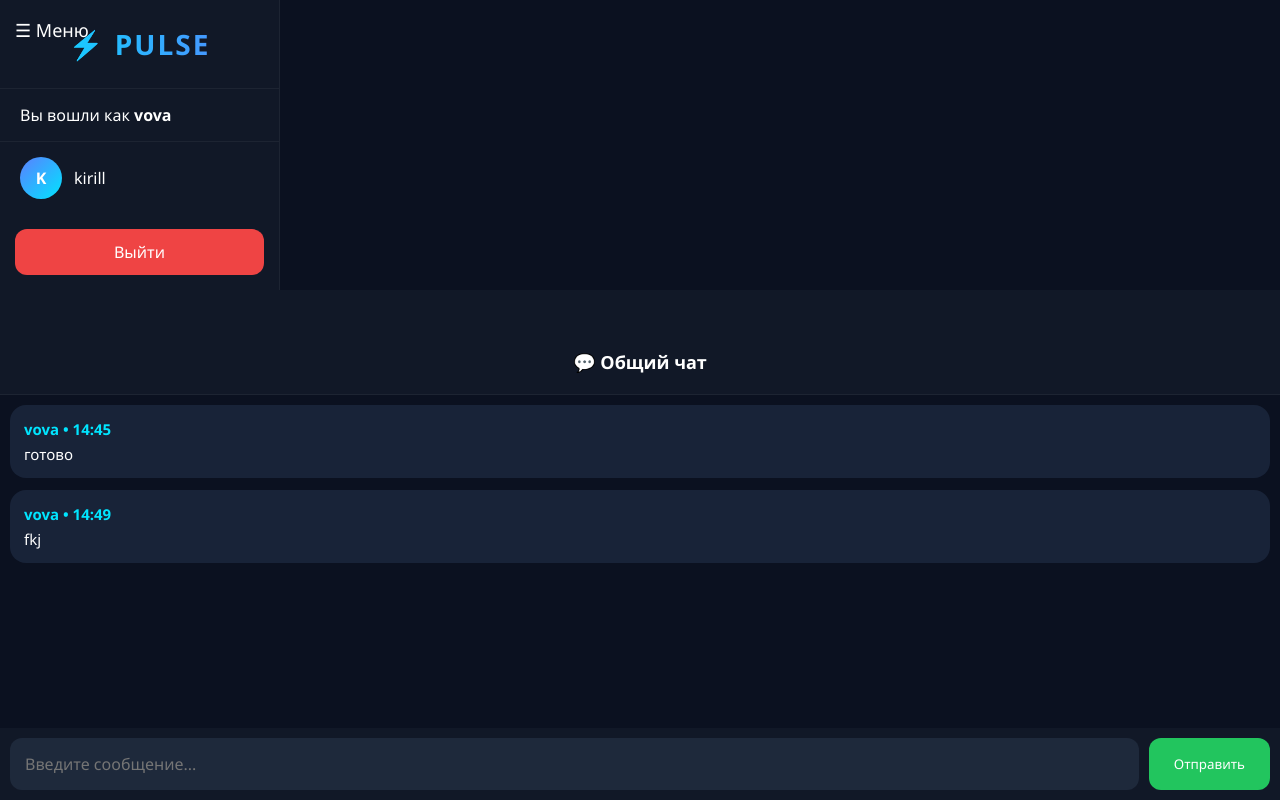
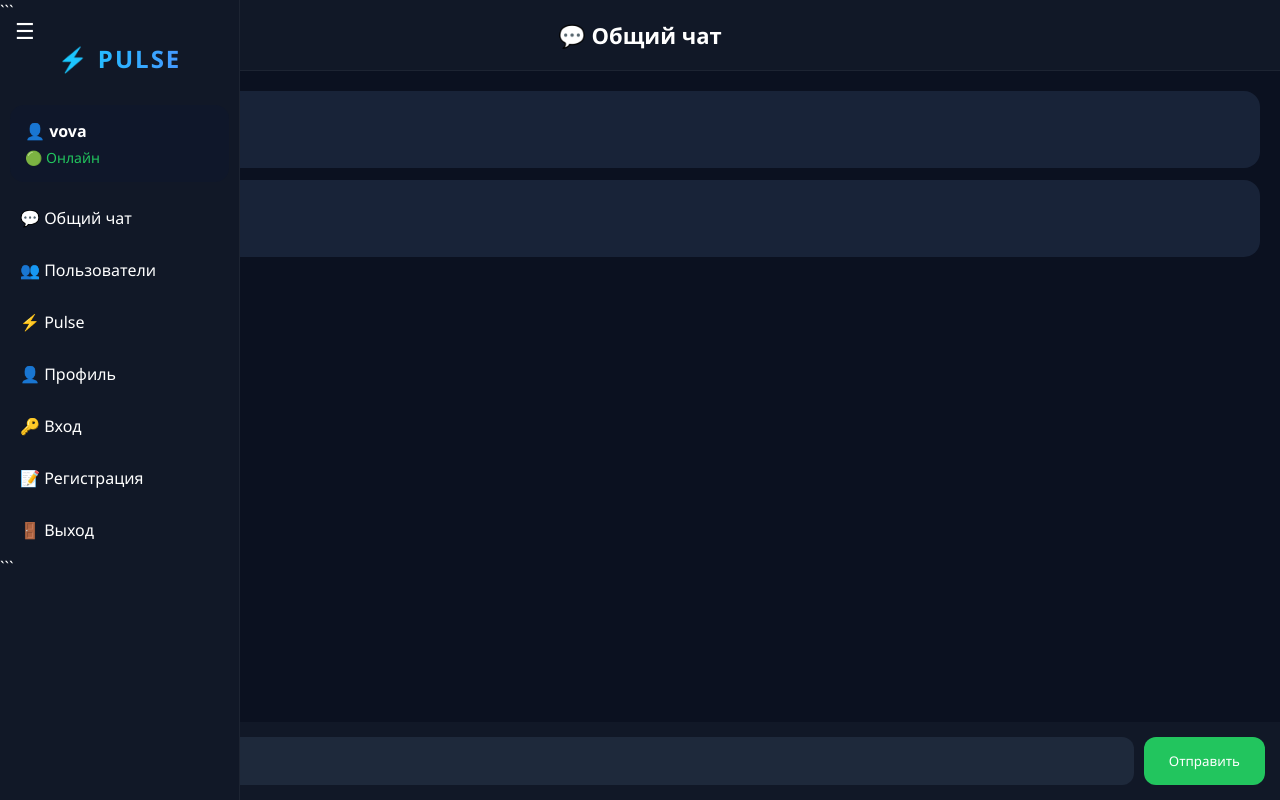
Before and after one commit to gomqq/MyMessenger, a Flask app: page /chat in a window 1280 px wide. Run offline with Flask 3, Linux system fonts and the light colour scheme; a user stored in the database is signed in; data comes from the database, SQL or seed files in the repository.

Commit message:
fix chat

```diff
--- a/templates/chat.html
+++ b/templates/chat.html
@@ -1,118 +1,26 @@
-<!DOCTYPE html>
+{% extends "base.html" %}
 
-<html lang="ru">
-<head>
-<meta charset="UTF-8">
-<meta name="viewport" content="width=device-width, initial-scale=1.0">
-<title>Pulse Chat</title>
+{% block title %}
+Общий чат
+{% endblock %}
+
+{% block head %}
 
 <style>
 
-*{
-    margin:0;
-    padding:0;
-    box-sizing:border-box;
-    font-family:'Segoe UI',sans-serif;
-}
-
-body{
-    background:#0b1120;
-    color:white;
-}
-
-.wrapper{
-    display:flex;
-    height:100vh;
-}
-
-.sidebar{
-    width:280px;
-    background:#111827;
-    border-right:1px solid rgba(255,255,255,.05);
+.chat-area{
     display:flex;
     flex-direction:column;
-}
-
-.logo{
-    padding:25px;
-    font-size:28px;
-    font-weight:800;
-    text-align:center;
-    letter-spacing:2px;
-
-    background:linear-gradient(
-        90deg,
-        #00e5ff,
-        #5b7fff
-    );
-
-    -webkit-background-clip:text;
-    -webkit-text-fill-color:transparent;
-}
-
-.user-info{
-    padding:15px 20px;
-    border-top:1px solid rgba(255,255,255,.05);
-    border-bottom:1px solid rgba(255,255,255,.05);
-}
-
-.users{
-    flex:1;
-    overflow-y:auto;
-}
-
-.user{
-    display:flex;
-    align-items:center;
-    gap:12px;
-    padding:15px 20px;
-    text-decoration:none;
-    color:white;
-}
-
-.user:hover{
-    background:#182338;
-}
-
-.avatar{
-    width:42px;
-    height:42px;
-    border-radius:50%;
-    display:flex;
-    justify-content:center;
-    align-items:center;
-    font-weight:bold;
-
-    background:linear-gradient(
-        135deg,
-        #5b7fff,
-        #00e5ff
-    );
-}
-
-.logout{
-    margin:15px;
-    padding:12px;
-    text-align:center;
-    text-decoration:none;
-    color:white;
-    border-radius:12px;
-    background:#ef4444;
-}
-
-.chat-area{
-    flex:1;
-    display:flex;
-    flex-direction:column;
+    height:100vh;
 }
 
 .chat-header{
     background:#111827;
     padding:20px;
+    text-align:center;
+    font-size:22px;
+    font-weight:bold;
     border-bottom:1px solid rgba(255,255,255,.05);
-    font-size:20px;
-    font-weight:600;
-    text-align:center;
 }
 
 .messages{
@@ -149,7 +57,6 @@ body{
     border-radius:12px;
     background:#1e293b;
     color:white;
-    font-size:16px;
 }
 
 .form button{
@@ -161,41 +68,15 @@ body{
     cursor:pointer;
 }
 
-.mobile-menu{
-    display:block;
-    position:fixed;
-    top:18px;
-    left:15px;
-    z-index:9999;
-
-    background:transparent;
-    border:none;
-    box-shadow:none;
-
-    color:white;
-    text-decoration:none;
-
-    padding:0;
-    font-size:18px;
-}
-
-    .wrapper{
-        display:block;
-    }
+@media (max-width:768px){
 
     .chat-header{
-        padding-top:60px;
-        font-size:18px;
+        padding-top:70px;
     }
 
     .messages{
         padding:10px;
-        padding-bottom:90px;
-    }
-
-    .message{
-        width:100%;
-        font-size:15px;
+        padding-bottom:100px;
     }
 
     .form{
@@ -204,62 +85,16 @@ body{
         left:0;
         width:100%;
         padding:10px;
-    }
-
-    .form button{
-        min-width:90px;
+        z-index:100;
     }
 
 }
 
 </style>
 
-</head>
-<body>
+{% endblock %}
 
-<a href="/users" class="mobile-menu">
-☰ Меню
-</a>
-
-<div class="wrapper">
-
-<div class="sidebar">
-
-<div class="logo">
-⚡ PULSE
-</div>
-
-<div class="user-info">
-Вы вошли как <b>{{ username }}</b>
-</div>
-
-<div class="users">
-
-{% for user in users %}
-{% if user[0] != username %}
-
-<a class="user" href="/dialog/{{ user[0] }}">
-
-<div class="avatar">
-{{ user[0][0].upper() }}
-</div>
-
-<div>
-{{ user[0] }}
-</div>
-
-</a>
-
-{% endif %}
-{% endfor %}
-
-</div>
-
-<a class="logout" href="/logout">
-Выйти
-</a>
-
-</div>
+{% block content %}
 
 <div class="chat-area">
 
@@ -294,7 +129,8 @@ type="text"
             name="message"
             placeholder="Введите сообщение..."
             autocomplete="off"
-required>
+            required
+        >
 
         <button type="submit">
             Отправить
@@ -304,11 +140,9 @@ required>
 
 </div>
 
-</div>
-
 <script>
 
-function loadMessages() {
+function loadMessages(){
 
     fetch("/messages")
     .then(response => response.text())
@@ -322,5 +156,4 @@ setInterval(loadMessages, 2000);
 
 </script>
 
-</body>
-</html>
+{% endblock %}
```
Lines whose indentation alone changed are shown as unchanged.
